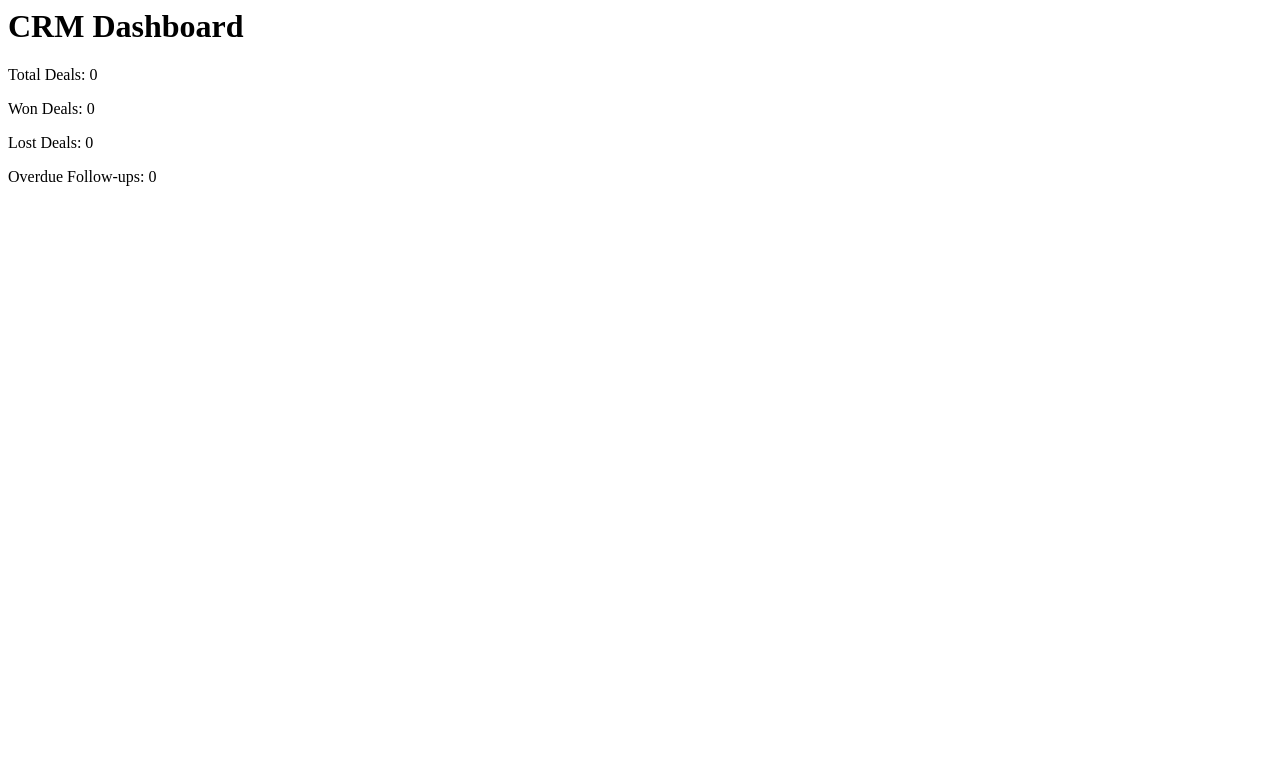
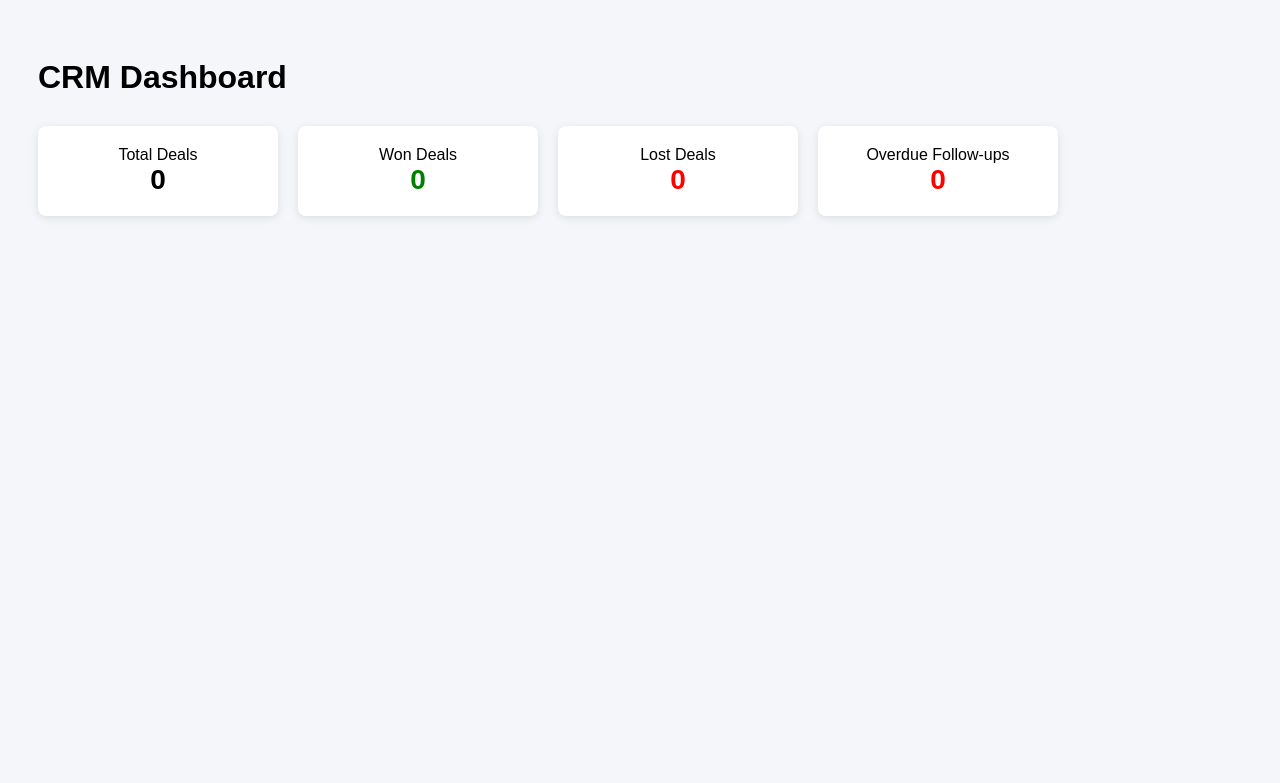
Before and after one commit to vinay3717/crm-system, a Django app: page / in a window 1280 px wide. Shown: the top 783 px of the page. Run offline with Django 5.2, Linux system fonts and the light colour scheme; data that the repository does not hold is empty.

Commit message:
added dashboard

```diff
--- a/CRM/crm/templates/dashboard.html
+++ b/CRM/crm/templates/dashboard.html
@@ -1,6 +1,66 @@
+<!DOCTYPE html>
+<html>
+<head>
+    <title>CRM Dashboard</title>
+    <style>
+        body {
+            font-family: Arial;
+            background-color: #f4f6f9;
+            padding: 30px;
+        }
+
+        h1 {
+            margin-bottom: 30px;
+        }
+
+        .card-container {
+            display: flex;
+            gap: 20px;
+        }
+
+        .card {
+            background: white;
+            padding: 20px;
+            width: 200px;
+            border-radius: 8px;
+            box-shadow: 0 2px 8px rgba(0,0,0,0.1);
+            text-align: center;
+        }
+
+        .number {
+            font-size: 28px;
+            font-weight: bold;
+        }
+
+        .red { color: red; }
+        .green { color: green; }
+    </style>
+</head>
+<body>
+
 <h1>CRM Dashboard</h1>
 
-<p>Total Deals: {{ total_deals }}</p>
-<p>Won Deals: {{ won_deals }}</p>
-<p>Lost Deals: {{ lost_deals }}</p>
-<p>Overdue Follow-ups: {{ overdue_followups }}</p>
+<div class="card-container">
+    <div class="card">
+        <div>Total Deals</div>
+        <div class="number">{{ total_deals }}</div>
+    </div>
+
+    <div class="card">
+        <div>Won Deals</div>
+        <div class="number green">{{ won_deals }}</div>
+    </div>
+
+    <div class="card">
+        <div>Lost Deals</div>
+        <div class="number red">{{ lost_deals }}</div>
+    </div>
+
+    <div class="card">
+        <div>Overdue Follow-ups</div>
+        <div class="number red">{{ overdue_followups }}</div>
+    </div>
+</div>
+
+</body>
+</html>
```
